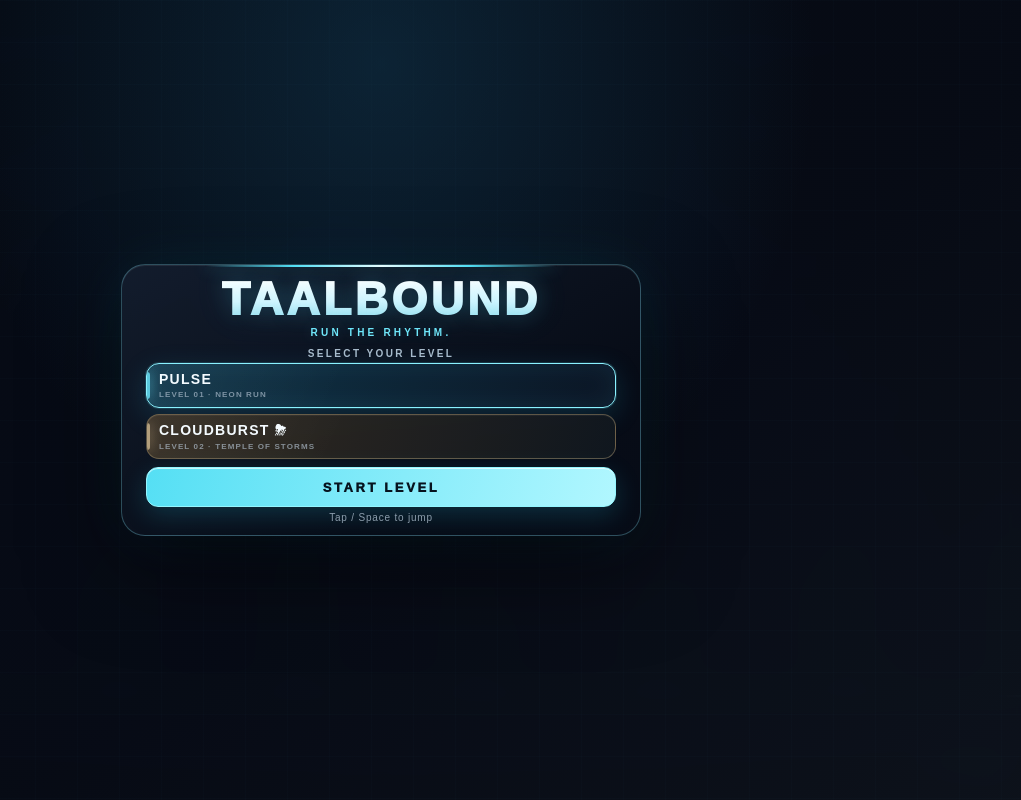
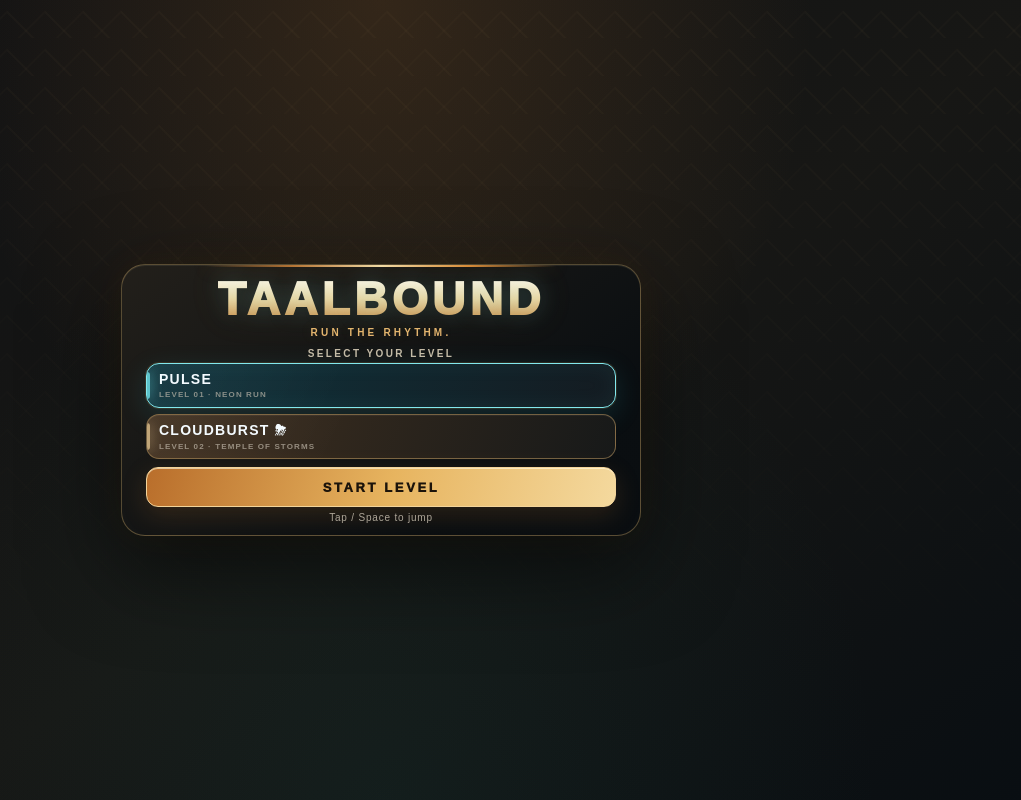
Before and after one commit to pdxproduction02-lab/TaalBound-Ind, a plain HTML site: page index.html in a window 1280 px wide. Shown: the whole page, without its empty margins (259-1280 px from the left). Drawn offline with Linux system fonts and the light colour scheme.

Commit message:
Update style.css

```diff
--- a/style.css
+++ b/style.css
@@ -1184,3 +1184,186 @@ body {
     transition: none;
   }
 }
+
+/* =====================================================
+   TAALBOUND — RHYTHM OF INDIA
+   Indian-inspired visual identity | CSS only
+   ===================================================== */
+
+#startScreen {
+  background:
+    radial-gradient(ellipse at 50% 0%,
+      rgba(190, 119, 48, .19), transparent 48%),
+    radial-gradient(ellipse at 50% 100%,
+      rgba(35, 100, 88, .13), transparent 55%),
+    linear-gradient(145deg, #101113, #171715 55%, #090e12);
+}
+
+/* Subtle jaali-inspired geometric pattern */
+#startScreen::before {
+  opacity: .23;
+  background-image:
+    repeating-linear-gradient(
+      45deg, transparent 0 17px,
+      rgba(221, 183, 119, .15) 18px 19px,
+      transparent 20px 36px
+    ),
+    repeating-linear-gradient(
+      -45deg, transparent 0 17px,
+      rgba(221, 183, 119, .10) 18px 19px,
+      transparent 20px 36px
+    );
+  background-size: 38px 38px;
+  -webkit-mask-image: linear-gradient(to bottom, #000, transparent 90%);
+  mask-image: linear-gradient(to bottom, #000, transparent 90%);
+}
+
+/* Dark stone panel with an antique-gold edge */
+#startScreen .level-panel {
+  border-color: rgba(208, 171, 105, .38);
+  background: linear-gradient(
+    145deg, rgba(35, 32, 27, .98), rgba(10, 14, 17, .99) 75%
+  );
+  box-shadow:
+    0 30px 90px rgba(0, 0, 0, .58),
+    0 0 38px rgba(190, 119, 43, .09),
+    inset 0 1px 0 rgba(255, 238, 201, .08);
+}
+
+#startScreen .level-panel::before {
+  background: linear-gradient(
+    90deg, transparent, #b87535, #f3dca6, #d98b38, transparent
+  );
+  box-shadow: 0 0 18px rgba(217, 139, 56, .28);
+}
+
+/* Ivory-to-antique-gold TAALBOUND title */
+#startScreen .title {
+  background: linear-gradient(
+    180deg, #fff9e9 0%, #f0d7a0 48%, #c58b45 100%
+  );
+  -webkit-background-clip: text;
+  background-clip: text;
+  -webkit-text-fill-color: transparent;
+  filter: drop-shadow(0 0 16px rgba(215, 159, 77, .13));
+  letter-spacing: .095em;
+}
+
+#startScreen .tagline {
+  color: #e5b66f;
+  text-shadow: 0 0 14px rgba(229, 182, 111, .15);
+}
+
+#startScreen .level-heading {
+  color: #c7bca7;
+}
+
+/* PULSE — modern Indian EDM, retaining electric cyan */
+#startScreen .pulse-level {
+  border-color: rgba(86, 213, 229, .46) !important;
+  background: linear-gradient(
+    110deg, #10343d, #141b21
+  ) !important;
+  color: #70e5ed;
+}
+
+#startScreen .pulse-level.selected {
+  border-color: #82e8ed !important;
+  box-shadow:
+    0 0 0 1px rgba(255, 181, 86, .12),
+    0 8px 28px rgba(50, 187, 198, .16),
+    inset 0 0 22px rgba(74, 194, 204, .07);
+}
+
+/* CLOUDBURST — sandstone, old gold and storm charcoal */
+#startScreen .cloudburst-level {
+  border-color: rgba(194, 159, 105, .52) !important;
+  background: linear-gradient(
+    110deg, #423120, #171919
+  ) !important;
+  color: #dfc18d;
+}
+
+#startScreen .cloudburst-level.selected {
+  border-color: #e5c995 !important;
+  box-shadow:
+    0 0 0 1px rgba(229, 201, 149, .12),
+    0 8px 28px rgba(174, 123, 57, .16),
+    inset 0 0 24px rgba(190, 145, 78, .07);
+}
+
+#startScreen .level-button small {
+  color: #c8c0b2;
+}
+
+/* Saffron-gold START button */
+#startScreen #startButton {
+  border-color: #f3d49a;
+  background: linear-gradient(
+    105deg, #b96e2b, #e7b45f 52%, #f4d99e
+  );
+  color: #1b130a;
+  box-shadow:
+    0 8px 26px rgba(192, 119, 43, .19),
+    inset 0 1px 0 rgba(255, 250, 226, .62);
+}
+
+#startScreen #startButton:hover {
+  box-shadow:
+    0 12px 32px rgba(192, 119, 43, .27),
+    inset 0 1px 0 rgba(255, 250, 226, .72);
+}
+
+#startScreen .hint {
+  color: #bdb5a6;
+}
+
+/* Shared HUD — warm gold, without changing game logic */
+.brand {
+  color: #f4e6c9;
+  text-shadow: 0 0 8px rgba(218, 166, 89, .24);
+}
+
+.progress {
+  border-color: rgba(208, 171, 105, .23);
+  background: rgba(225, 209, 178, .10);
+}
+
+.progress > div {
+  background: linear-gradient(
+    90deg, #bd702f, #e9bd70, #fff1c9
+  );
+  box-shadow: 0 0 8px rgba(231, 185, 111, .38);
+}
+
+#percent {
+  color: #f4e6c9;
+  text-shadow: 0 0 8px rgba(218, 166, 89, .2);
+}
+
+#sectionName {
+  color: #dfbf86;
+  text-shadow: 0 0 8px rgba(218, 166, 89, .22);
+}
+
+/* Pause controls match the new palette */
+#pauseButton {
+  border-color: rgba(218, 181, 118, .56);
+  background: rgba(20, 19, 17, .9);
+  color: #f4e6c9;
+  box-shadow: 0 0 16px rgba(192, 119, 43, .12);
+}
+
+#pauseScreen .panel button {
+  border-color: rgba(208, 171, 105, .45);
+  background: linear-gradient(110deg, #39291d, #17191b);
+}
+
+@media (prefers-reduced-motion: reduce) {
+  #startScreen .level-panel,
+  #startScreen .level-button,
+  #startScreen #startButton {
+    animation: none;
+    transition: none;
+  }
+}
```
